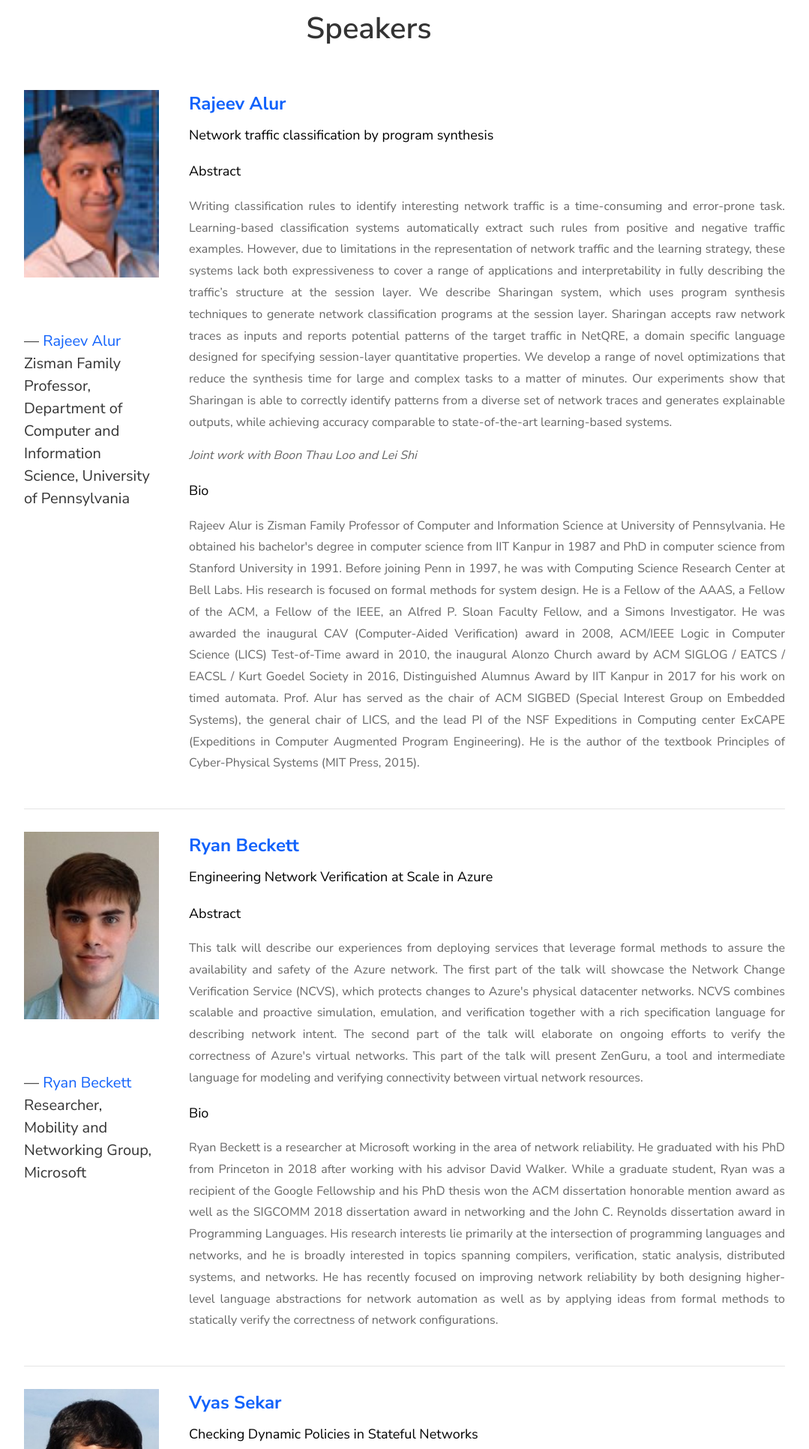
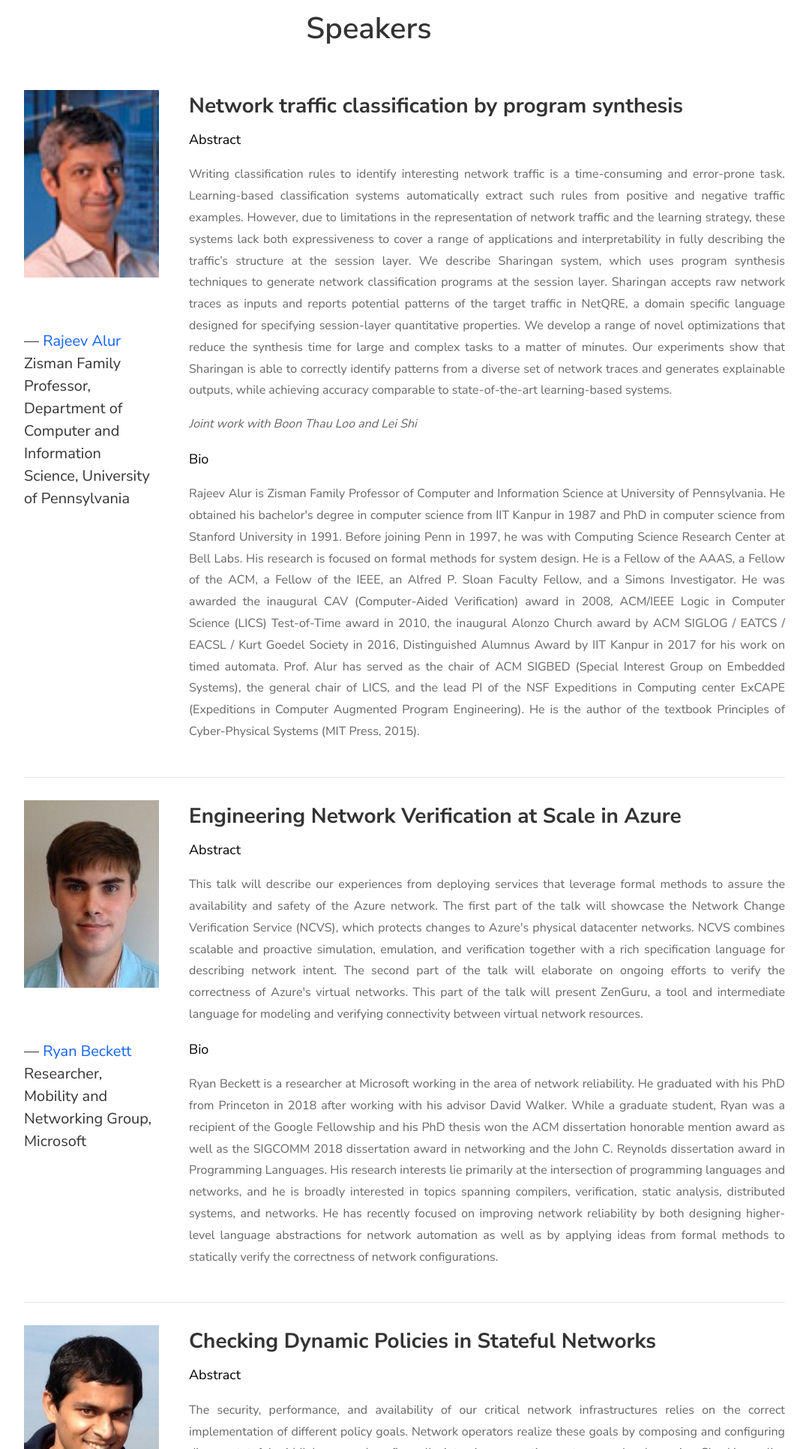
Before and after one commit to dangmai2/fofosdn2021, a website: page index.html in a window 1280 px wide. Shown: the part 2440-4372 px from the top of the page at 75% size, without its empty margins (148-1227 px from the left). Drawn offline with Linux system fonts and the light colour scheme; files whose address does not match are found by name.

Commit message:
update design speaker ct

```diff
--- a/index.html
+++ b/index.html
@@ -240,9 +240,9 @@
 											Computer and Information Science, University of Pennsylvania</span></h5>
 								</div>
 								<div class="text">
-									<h2><a href="https://www.cis.upenn.edu/~alur/" id="rajeev">Rajeev Alur</a>
-									</h2>
-									<p class="location"><b>Network traffic classification by program synthesis</b></p>
+									<!-- <h2><a href="https://www.cis.upenn.edu/~alur/" id="rajeev">Rajeev Alur</a>
+									</h2> -->
+									<h3><b>Network traffic classification by program synthesis</b></h3>
 									<p class="location"><b>Abstract</b></p>
 									<p>Writing classification rules to identify interesting network traffic is a
 										time-consuming and error-prone task. Learning-based classification systems
@@ -306,10 +306,10 @@
 											Group, Microsoft</span></h5>
 								</div>
 								<div class="text">
-									<h2><a href="https://www.microsoft.com/en-us/research/people/rybecket/"
+									<!-- <h2><a href="https://www.microsoft.com/en-us/research/people/rybecket/"
 											id="ryan">Ryan Beckett</a>
-									</h2>
-									<p class="location"><b>Engineering Network Verification at Scale in Azure</b></p>
+									</h2> -->
+									<h3 ><b>Engineering Network Verification at Scale in Azure</b></h3>
 									<p class="location"><b>Abstract</b></p>
 									<p>This talk will describe our experiences from deploying services that leverage
 										formal methods to assure the availability and safety of the Azure network. The
@@ -362,9 +362,9 @@
 											Engineering, Carnegie Mellon University </span></h5>
 								</div>
 								<div class="text">
-									<h2><a href="https://users.ece.cmu.edu/~vsekar/" id="vyas">Vyas Sekar</a>
-									</h2>
-									<p class="location"><b>Checking Dynamic Policies in Stateful Networks</b></p>
+									<!-- <h2><a href="https://users.ece.cmu.edu/~vsekar/" id="vyas">Vyas Sekar</a>
+									</h2> -->
+									<h3><b>Checking Dynamic Policies in Stateful Networks</b></h3>
 									<p class="location"><b>Abstract</b></p>
 									<p>The security, performance, and availability of our critical network
 										infrastructures relies on the correct implementation of different policy goals.
@@ -422,9 +422,9 @@
 								</div>
 								<!-- Please remove height when input the info -->
 								<div class="text" style="height: 600px;">
-									<h2><a href="https://alexandrasilva.org/#/main.html" id="alexandra">Alexandra
+									<!-- <h2><a href="https://alexandrasilva.org/#/main.html" id="alexandra">Alexandra
 											Silva</a>
-									</h2>
+									</h2> -->
 									<p>Updating ... </p>
 									<!-- <p class="location"><b>Closing the Loop: Network Control in the Data
 											Plane</b></p>
@@ -490,10 +490,10 @@
 											Department of Computer Science, Xiamen University</span></h5>
 								</div>
 								<div class="text">
-									<h2><a href="http://qiaoxiang.me/" id="qiao">Qiao Xiang</a>
-									</h2>
-									<p class="location"><b>Scaling Network Verification to Large Networks: Progress and
-											Opportunities</b></p>
+									<!-- <h2><a href="http://qiaoxiang.me/" id="qiao">Qiao Xiang</a>
+									</h2> -->
+									<h3><b>Scaling Network Verification to Large Networks: Progress and
+											Opportunities</b></h3>
 									<p class="location"><b>Abstract</b></p>
 									<p>A fundamental issue of network verification is scalability. This talk will
 										present some of our recent results toward scaling network verification to large
```
